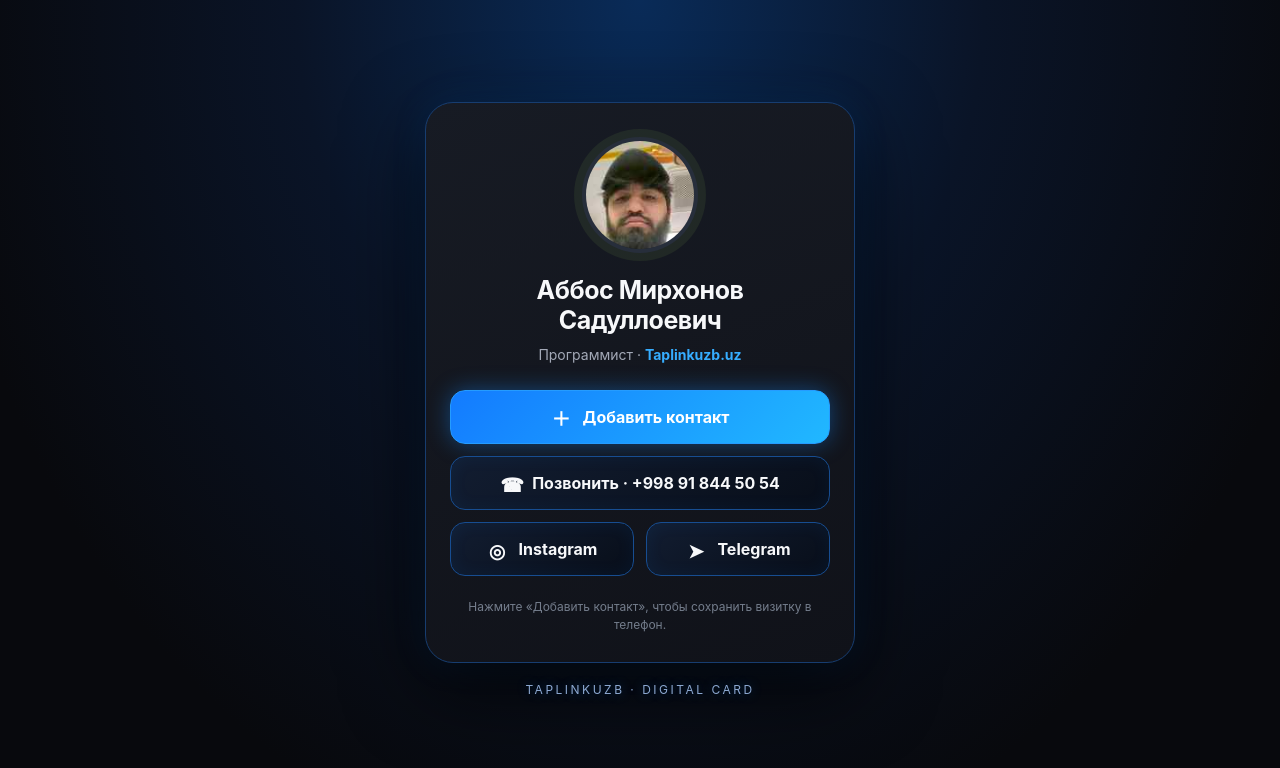
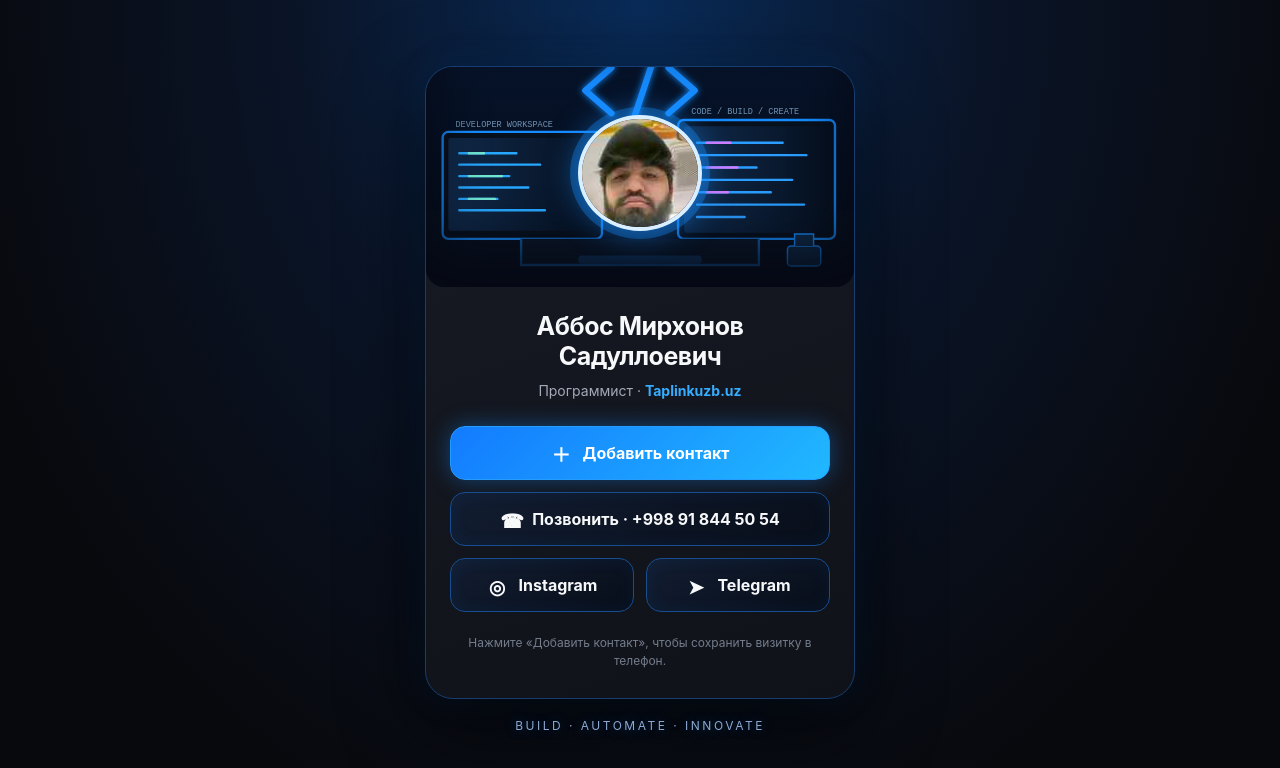
Before and after one commit to taplinkuzb/nfc-business, a plain HTML site: page abbos/index.html in a window 1280 px wide. Drawn offline with Linux system fonts and the light colour scheme.

Commit message:
Add programmer workspace hero behind profile photo

```diff
--- a/abbos/index.html
+++ b/abbos/index.html
@@ -10,7 +10,7 @@
 :root{color-scheme:dark;--bg:#08090d;--panel:#12151d;--line:#252a35;--muted:#a3a9b7;--accent:#28a8ff}
 *{box-sizing:border-box}body{margin:0;min-height:100vh;padding:28px 16px;background:radial-gradient(ellipse at 50% 0%,#092b58 0%,#0a1427 38%,var(--bg) 78%);color:#f7f8fa;font:16px/1.5 -apple-system,BlinkMacSystemFont,"Segoe UI",Arial,sans-serif;display:flex;justify-content:center;align-items:center}
 main{width:100%;max-width:430px;text-align:center}.card{padding:34px 24px 28px;background:linear-gradient(160deg,#171b24,#101219);border:1px solid #173d70;border-radius:28px;box-shadow:0 24px 80px #000b,0 0 35px #087cff22}
-.avatar{width:116px;height:116px;margin:0 auto 22px;border-radius:50%;display:block;object-fit:cover;overflow:hidden;background:#101827;box-shadow:0 0 0 5px #168cff33,0 0 28px #168cff77;border:3px solid #299cff;border:4px solid #ffffff18;box-shadow:0 0 0 8px #b7f36b12}
+.hero{min-height:220px;margin:-34px -24px 24px;padding:48px 20px 28px;border-radius:27px 27px 18px 18px;background:#07152d url("programmer-bg.svg") center/cover no-repeat;box-shadow:inset 0 -35px 55px #050914}.avatar{width:124px;height:116px;margin:0 auto 22px;border-radius:50%;display:block;object-fit:cover;overflow:hidden;background:#101827;box-shadow:0 0 0 5px #168cff33,0 0 28px #168cff77;border:3px solid #299cff;border:4px solid #d9efff;box-shadow:0 0 0 8px #168cff55,0 0 32px #168cffaa}
 h1{font-size:25px;line-height:1.2;margin:0 0 9px;letter-spacing:-.5px}.role{color:var(--muted);margin:0 0 25px;font-size:14px}.brand{color:#36adff;font-weight:700}
 .actions{display:grid;gap:12px}.action{min-height:54px;padding:14px 18px;border:1px solid #174d91;border-radius:15px;background:linear-gradient(145deg,#121d31,#080e19);box-shadow:inset 0 0 18px #147cff12;color:#f7f8fa;text-decoration:none;display:flex;align-items:center;justify-content:center;gap:11px;font-weight:650;transition:.2s}.action.primary{background:linear-gradient(135deg,#137bff,#21b8ff);border-color:#259cff;color:#fff;box-shadow:0 0 22px #168cff66}.action:active{transform:scale(.985)}.icon{width:21px;height:21px;display:inline-grid;place-items:center;font-size:19px}
 .socials{display:grid;grid-template-columns:1fr 1fr;gap:12px;margin-top:12px}.social{min-height:52px}.note{margin:22px 0 0;color:#747d8c;font-size:12px}.footer{margin-top:18px;color:#8da9d2;font-size:12px;letter-spacing:2.5px;text-shadow:0 0 12px #168cff66}
@@ -19,7 +19,7 @@ h1{font-size:25px;line-height:1.2;margin:0 0 9px;letter-spacing:-.5px}.role{colo
 <body>
 <main>
 <section class="card" aria-label="Персональная визитка">
-<img class="avatar" src="abbos.jpg" alt="Фото Аббоса">
+<div class="hero"><img class="avatar" src="abbos.jpg" alt="Фото Аббоса"></div>
 <h1>Аббос Мирхонов<br>Садуллоевич</h1>
 <p class="role">Программист · <span class="brand">Taplinkuzb.uz</span></p>
 <div class="actions">
@@ -32,7 +32,7 @@ h1{font-size:25px;line-height:1.2;margin:0 0 9px;letter-spacing:-.5px}.role{colo
 </div>
 <p class="note">Нажмите «Добавить контакт», чтобы сохранить визитку в телефон.</p>
 </section>
-<div class="footer">TAPLINKUZB · DIGITAL CARD</div>
+<div class="footer">BUILD · AUTOMATE · INNOVATE</div>
 </main>
 </body>
 </html>
```
